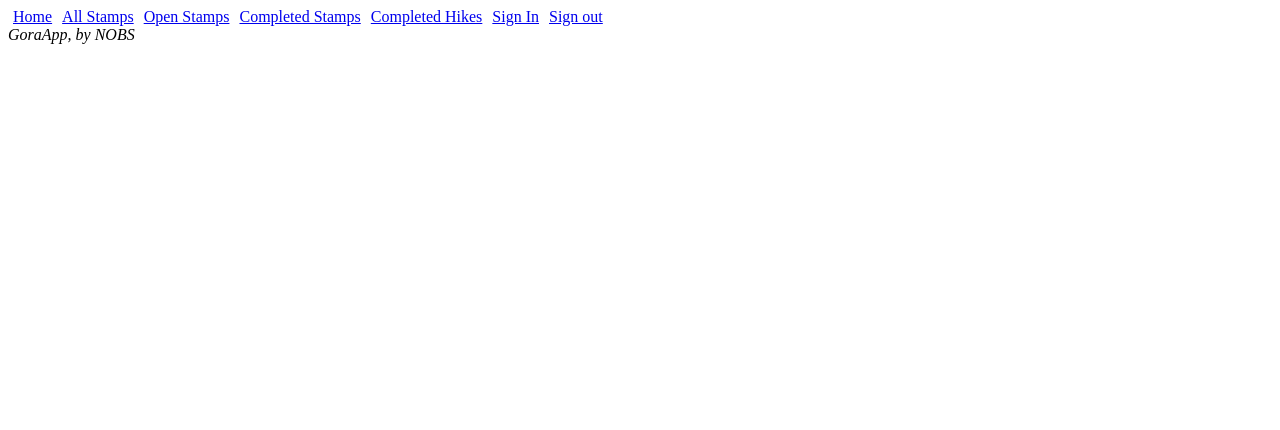
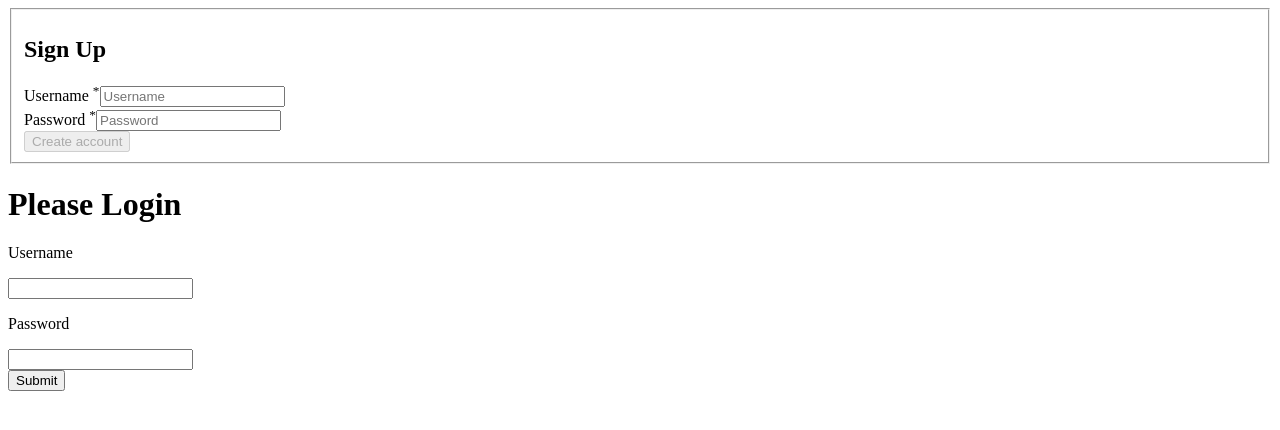
Before and after one commit to sayan-gg/gorapass-frontend, a React (Vite) app in the folder gorapass-frontend/: page /logout in a window 1280 px wide. Shown: the top 430 px of the page. Built offline with nearby package versions, Linux system fonts and the light colour scheme; no server answers.

Commit message:
Make it possible to store login state.

```diff
--- a/gorapass-frontend/src/App.jsx
+++ b/gorapass-frontend/src/App.jsx
@@ -19,17 +19,37 @@ import Logout from './components/Logout'
 
 const App = () => {
 
-  // const [token, setToken] = useState();
+  const [isLoggedIn, setIsLoggedIn] = useState();
 
-  // if(!token) {
-  //   return (
-  //       <RegisterAndLogin />
-  //   )
-  // }
+  // setIsLoggedIn(false)
+
+  console.log('isLoggedIn: ' + isLoggedIn)
+
+  const handleLogin = () => {
+    console.log('handleLogin was called!')
+    setIsLoggedIn(true)
+    console.log('isLoggedIn now set to: ' + isLoggedIn)
+    console.log(isLoggedIn)
+
+  }
+
+  const handleLogout = () => {
+    console.log('handleLogout was called!')
+    setIsLoggedIn(false)
+    console.log('isLoggedOut now set to: ' + isLoggedIn)
+  }
+
+
+  if(!isLoggedIn) {
+    return (
+        <RegisterAndLogin handleLogin={handleLogin}/>
+    )
+  }
 
   const padding = {
     padding: 5
   }
+
 
 
   return (
@@ -52,8 +72,8 @@ const App = () => {
         <Route path="/completed_stamps" element={<CompletedStamps />} />
         <Route path="/stamps/:id" element={<Stamp />} />
         <Route path="/completed_hikes" element = {<CompletedHikes />} />
-        <Route path="/register" element = {<RegisterAndLogin />} />
-        <Route path="/logout" element = {<Logout />} />
+        <Route path="/register" element = {<RegisterAndLogin handleLogin={handleLogin}/>} />
+        <Route path="/logout" element = {<Logout handleLogout={handleLogout}/>} />
       </Routes>
 
       <div>
--- a/gorapass-frontend/src/components/Login.jsx
+++ b/gorapass-frontend/src/components/Login.jsx
@@ -2,7 +2,7 @@ import React from 'react';
 import {useState} from "react";
 import Cookies from 'js-cookie';
 
- const Login = () => {
+ const Login = ({ handleLogin }) => {
 
   const [username, setUsername] = useState("");
   const [password, setPassword] = useState({
@@ -15,11 +15,11 @@ import Cookies from 'js-cookie';
     alert(`Submit button pressed. Username: ${username}, Password: ${password.value}`)
 
     const csrftoken = Cookies.get('csrftoken')
-    const url = "http://localhost:8000/gorapass/login/"
+    const url = "http://localhost:8000/gorapass/users/login"
 
     const loginUser = async() => {
       try {
-        await fetch(url, {
+        const response = await fetch(url, {
                                       credentials: 'include',
                                       method: 'POST',
                                       headers: {'X-CSRFToken':csrftoken, 'content-type':'application/json'},
@@ -28,6 +28,11 @@ import Cookies from 'js-cookie';
                                         'password': password.value,
                                       })
                                     })
+
+        if (response.ok) {
+          console.log('Login successful.');
+          handleLogin();
+        }
       } catch (error) {
         console.log("error", error)
       }
--- a/gorapass-frontend/src/components/Logout.jsx
+++ b/gorapass-frontend/src/components/Logout.jsx
@@ -1,10 +1,11 @@
 import { useEffect } from 'react'
 
-const Logout = () => {
+const Logout = ({ handleLogout }) => {
 
   useEffect(() => {
     fetch("http://localhost:8000/gorapass/users/logout")
-      .catch(error => console.error(error));
+      .catch(error => console.error(error))
+      .then(handleLogout)
   }, []);
 
 
--- a/gorapass-frontend/src/components/RegisterAndLogin.jsx
+++ b/gorapass-frontend/src/components/RegisterAndLogin.jsx
@@ -1,11 +1,11 @@
 import Register from './Register'
 import Login from './Login'
 
-export default function RegisterAndLogin() {
+export default function RegisterAndLogin({ handleLogin }) {
   return (
     <div>
       <Register />
-      <Login />
+      <Login  handleLogin={handleLogin}/>
     </div>
   )
 }
```
Lines whose indentation alone changed are shown as unchanged.
